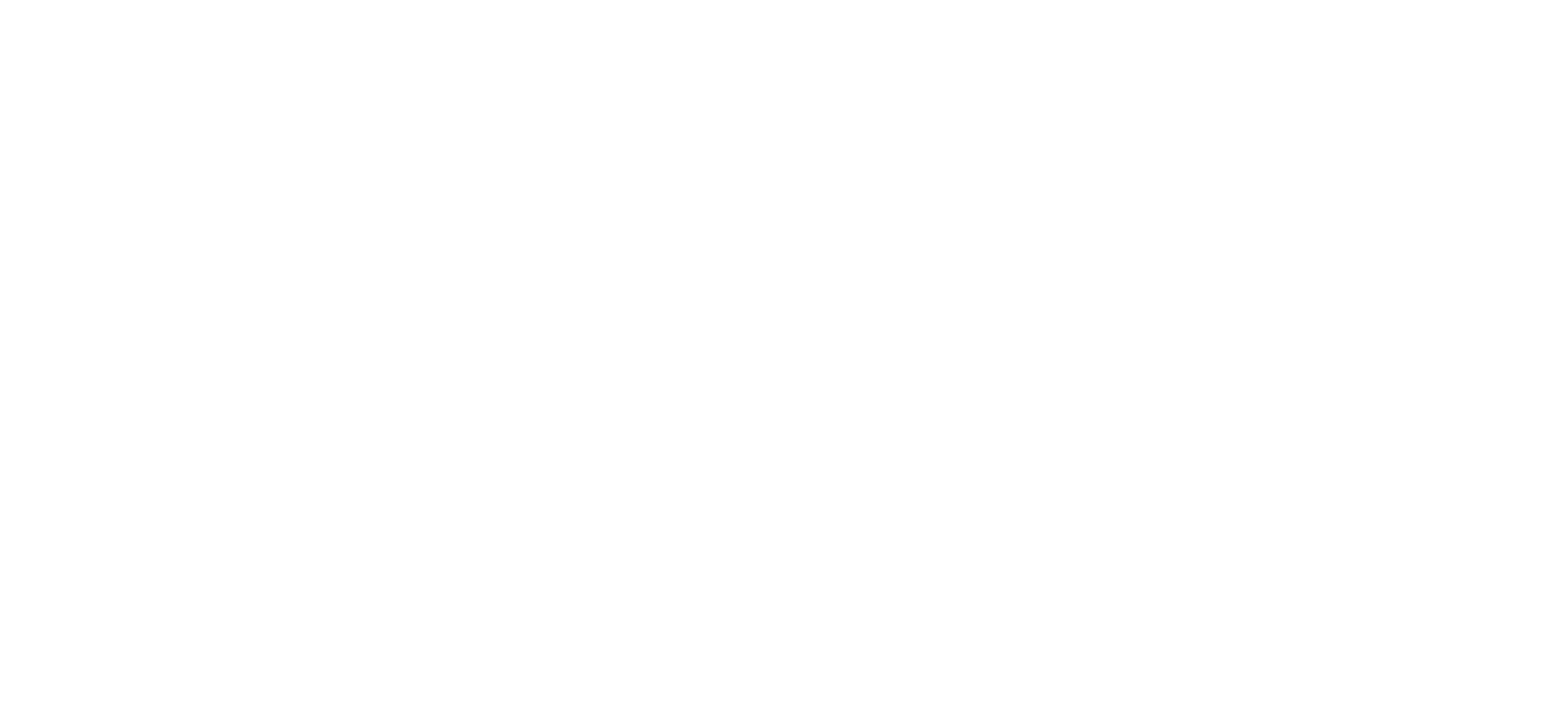
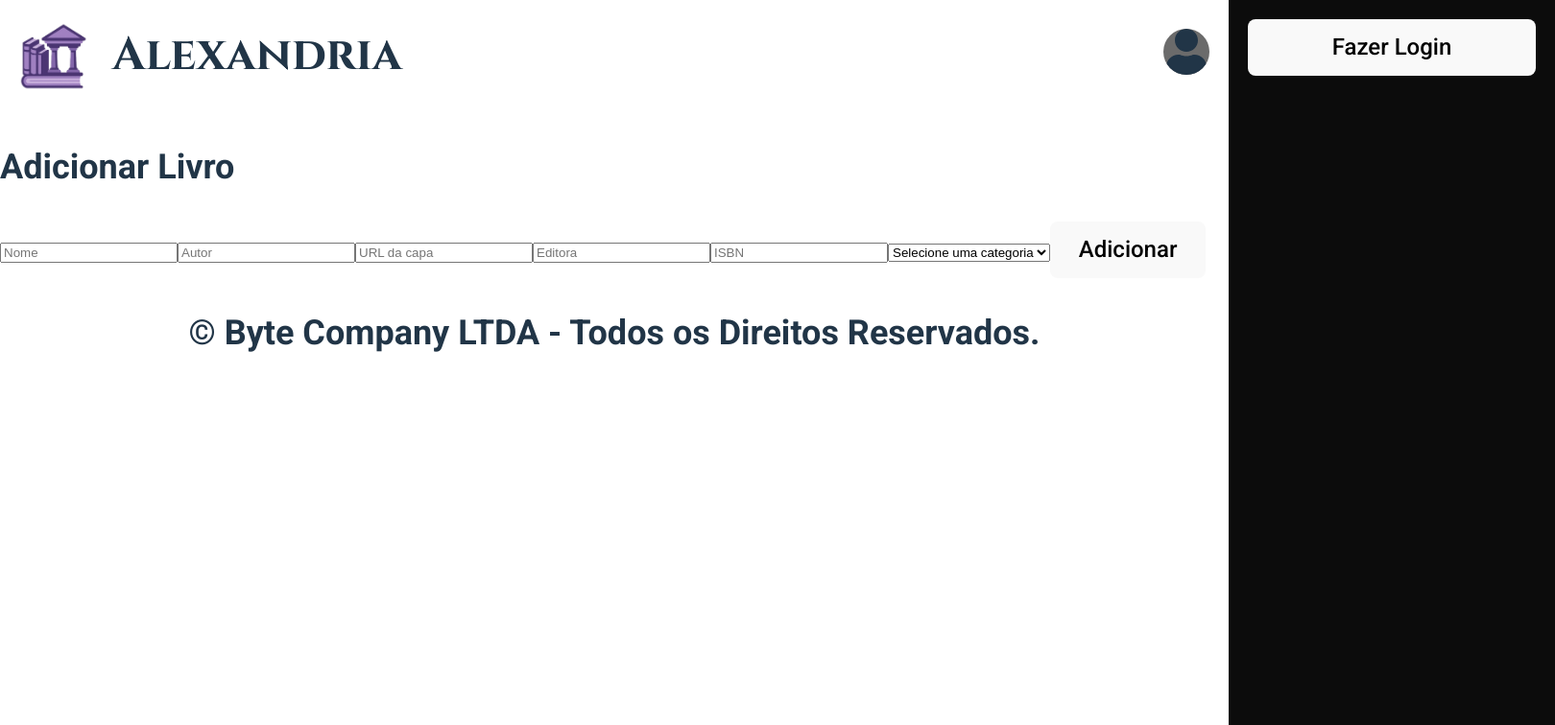
Before and after one commit to Ivozeraa/Biblioteca-teste01, a React (Vite) app: page /addLivro in a window 1280 px wide. Before the commit this address had no page. Shown: the top 756 px of the page at 96% size, 1620 px wide, since content can reach past the window. Built offline with nearby package versions, Linux system fonts and the light colour scheme.

Commit message:
buscarlivros

```diff
--- a/src/Routes.jsx
+++ b/src/Routes.jsx
@@ -1,29 +1,30 @@
 import { Routes, Route } from "react-router-dom";
 import { Inicio } from "./pages/Inicio";
 import { Login } from "./pages/Login";
+import { AddLivro } from "./pages/AddLivro";
 import Register from "./pages/Registro";
 import { BuscarLivros } from "./pages/BuscarLivros";
 import { MeusEmprestimos } from "./pages/MeusEmprestimos";
 import { Reservas } from "./pages/Reservas";
-import { Layout } from './Layout'
+import { Layout } from './Layout';
 import { Config } from "./pages/Config";
 
 export default function RoutesApp() {
   return (
     <Routes>
-      {/* Páginas sem layout */}
+      {/* Rotas públicas sem layout */}
       <Route path="/login" element={<Login />} />
       <Route path="/register" element={<Register />} />
 
-      {/* Páginas com layout */}
+      {/* Rotas com layout padrão */}
       <Route path="/" element={<Layout />}>
-        <Route path="/" element={<Inicio />} />
-        <Route path="/Livros" element={<BuscarLivros />} />
-        <Route path="/Emprestimos" element={<MeusEmprestimos />} />
-        <Route path="/Reservas" element={<Reservas />} />
-        <Route path="/Config" element={<Config />} />
+        <Route index element={<Inicio />} />
+        <Route path="addLivro" element={<AddLivro />} />
+        <Route path="livros" element={<BuscarLivros />} />
+        <Route path="emprestimos" element={<MeusEmprestimos />} />
+        <Route path="reservas" element={<Reservas />} />
+        <Route path="config" element={<Config />} />
       </Route>
-
     </Routes>
   );
 }
--- a/src/components/User.jsx
+++ b/src/components/User.jsx
@@ -1,5 +1,5 @@
 import { useState, useEffect, useRef } from "react";
-import { useNavigate } from "react-router-dom";
+import { useNavigate, NavLink } from "react-router-dom";
 import { FaUser } from "react-icons/fa";
 import { supabase } from '../../SupabaseClient';
 import S from "./styles/User.module.css";
@@ -25,7 +25,6 @@ export const IconUser = () => {
     };
   }, []);
 
-  // Pega a sessão inicial
   useEffect(() => {
     const getSession = async () => {
       const { data: { session } } = await supabase.auth.getSession();
@@ -39,7 +38,6 @@ export const IconUser = () => {
     getSession();
   }, []);
 
-  // Escuta mudanças no auth
   useEffect(() => {
     const { data: authListener } = supabase.auth.onAuthStateChange((event, session) => {
       if (event === "SIGNED_IN") {
@@ -48,13 +46,13 @@ export const IconUser = () => {
           setUserPhoto(session.user.user_metadata.foto);
         }
         toast.success("Usuário logado com sucesso!");
-        navigate("/");  // navega só aqui, depois do login
+        navigate("/");
       }
       if (event === "SIGNED_OUT") {
         setIsLoggedIn(false);
         setUserPhoto(null);
         toast.dark("✅ - Você saiu da conta.");
-        navigate("/");  // navega também no logout
+        navigate("/");
       }
     });
 
@@ -88,10 +86,18 @@ export const IconUser = () => {
       <nav className={`${S.userNav} ${menuAberto ? S.userNavAberto : ''}`}>
         <div className={S.login}>
           {isLoggedIn ? (
-
-            <button style={{ color: 'red' }} onClick={handleLogout}>
-              Sair
-            </button>
+            <>
+              <NavLink
+                to="/AddLivro"
+                end
+                className={({ isActive }) => (isActive ? 'link ativo' : 'link')}
+              >
+                Adicionar Livro
+              </NavLink>
+              <button style={{ color: 'red' }} onClick={handleLogout}>
+                Sair
+              </button>
+            </>
           ) : (
             <button onClick={handleLoginClick} className="btn-login">
               Fazer Login
--- a/src/components/styles/User.module.css
+++ b/src/components/styles/User.module.css
@@ -56,3 +56,10 @@
 .userNav a:hover::after {
   width: 100%;
 }
+
+.login{
+  display: flex;
+  align-items: left;
+  flex-direction: column;
+  gap: 20px;
+}
--- /dev/null
+++ b/src/context/LivrosContext.jsx
@@ -0,0 +1,27 @@
+import { createContext, useState, useContext, useMemo } from 'react';
+
+const LivrosContext = createContext();
+
+export const LivrosProvider = ({ children }) => {
+  const [livros, setLivros] = useState([]);
+
+  const adicionarLivro = (livro) => {
+    setLivros((prevLivros) => [...prevLivros, livro]);
+  };
+
+  const value = useMemo(() => ({ livros, adicionarLivro }), [livros]);
+
+  return (
+    <LivrosContext.Provider value={value}>
+      {children}
+    </LivrosContext.Provider>
+  );
+};
+
+export const useLivros = () => {
+  const context = useContext(LivrosContext);
+  if (!context) {
+    throw new Error('useLivros deve ser usado dentro de um LivrosProvider');
+  }
+  return context;
+};
--- a/src/main.jsx
+++ b/src/main.jsx
@@ -2,9 +2,12 @@ import React from 'react';
 import ReactDOM from 'react-dom/client';
 import App from './App';
 import './global.css'
+import { LivrosProvider } from './context/LivrosContext';
 
 ReactDOM.createRoot(document.getElementById('root')).render(
   <React.StrictMode>
-    <App />
+    <LivrosProvider>
+      <App />
+    </LivrosProvider>
   </React.StrictMode>
 );
--- /dev/null
+++ b/src/pages/AddLivro.jsx
@@ -0,0 +1,93 @@
+import { useState } from 'react';
+import { useNavigate } from 'react-router-dom';
+import { useLivros } from '../context/LivrosContext';
+
+export const AddLivro = () => {
+  const { adicionarLivro } = useLivros();
+  const navigate = useNavigate();
+
+  const [dados, setDados] = useState({
+    nome: '',
+    autor: '',
+    capa: '',
+    editora: '',
+    isbn: '',
+    categoria: '',
+  });
+
+  const handleChange = ({ target: { name, value } }) => {
+    setDados((prev) => ({ ...prev, [name]: value }));
+  };
+
+  const handleSubmit = (e) => {
+    e.preventDefault();
+    adicionarLivro(dados);
+    navigate('/livros');
+  };
+
+  return (
+    <form onSubmit={handleSubmit}>
+      <h2>Adicionar Livro</h2>
+
+      <input
+        type="text"
+        name="nome"
+        placeholder="Nome"
+        value={dados.nome}
+        onChange={handleChange}
+        required
+      />
+      <input
+        type="text"
+        name="autor"
+        placeholder="Autor"
+        value={dados.autor}
+        onChange={handleChange}
+        required
+      />
+      <input
+        type="url"
+        name="capa"
+        placeholder="URL da capa"
+        value={dados.capa}
+        onChange={handleChange}
+        required
+      />
+      <input
+        type="text"
+        name="editora"
+        placeholder="Editora"
+        value={dados.editora}
+        onChange={handleChange}
+        required
+      />
+      <input
+        type="text"
+        name="isbn"
+        placeholder="ISBN"
+        value={dados.isbn}
+        onChange={handleChange}
+        required
+      />
+
+      <select
+        name="categoria"
+        value={dados.categoria}
+        onChange={handleChange}
+        required
+      >
+        <option value="">Selecione uma categoria</option>
+        <option value="fantasia">Fantasia</option>
+        <option value="romance">Romance</option>
+        <option value="terror">Terror</option>
+        <option value="aventura">Aventura</option>
+        <option value="ficcao-cientifica">Ficção Científica</option>
+        <option value="drama">Drama</option>
+        <option value="suspense">Suspense</option>
+        <option value="historico">Histórico</option>
+      </select>
+
+      <button type="submit">Adicionar</button>
+    </form>
+  );
+};
--- a/src/pages/BuscarLivros.jsx
+++ b/src/pages/BuscarLivros.jsx
@@ -1,13 +1,42 @@
+import { useState, useEffect } from 'react'
+import { useLivros } from '../context/LivrosContext'
 import S from './styles/BuscarLivros.module.css'
+import { Livro } from '../components/Livro'  // importe o componente Livro
 
 export const BuscarLivros = () => {
+  const { livros } = useLivros()
+  const [busca, setBusca] = useState('')
+  const [categoria, setCategoria] = useState('')
+  const [livrosFiltrados, setLivrosFiltrados] = useState([])
+
+  useEffect(() => {
+    const filtrados = livros.filter((livro) => {
+      const nomeAutor = (livro.nome + ' ' + livro.autor).toLowerCase()
+      const buscaVal = busca.toLowerCase()
+      const categoriaVal = categoria.toLowerCase()
+
+      const correspondeBusca = nomeAutor.includes(buscaVal)
+      const correspondeCategoria = categoriaVal ? livro.categoria.toLowerCase() === categoriaVal : true
+
+      return correspondeBusca && correspondeCategoria
+    })
+    setLivrosFiltrados(filtrados)
+  }, [livros, busca, categoria])
+
+  const handleBuscaChange = (e) => setBusca(e.target.value)
+  const handleCategoriaChange = (e) => setCategoria(e.target.value)
+
   return (
     <div className={S.buscarLivros}>
       <div className={S.search}>
-        <input type="search" placeholder="Buscar livro" />
-
+        <input
+          type="search"
+          placeholder="Buscar livro"
+          value={busca}
+          onChange={handleBuscaChange}
+        />
         <div className={S.filtro}>
-          <select>
+          <select value={categoria} onChange={handleCategoriaChange}>
             <option value="">Todas as categorias</option>
             <option value="fantasia">Fantasia</option>
             <option value="romance">Romance</option>
@@ -20,6 +49,23 @@ export const BuscarLivros = () => {
           </select>
         </div>
       </div>
+
+      <div className={S.listaLivros}>
+        {livrosFiltrados.length === 0 ? (
+          <p>Nenhum livro encontrado.</p>
+        ) : (
+          livrosFiltrados.map((livro, index) => (
+            <Livro
+              key={index}
+              nome={livro.nome}
+              autor={livro.autor}
+              capa={livro.capa}
+              editora={livro.editora}
+              isbn={livro.isbn}
+            />
+          ))
+        )}
+      </div>
     </div>
   )
 }
--- a/src/pages/styles/BuscarLivros.module.css
+++ b/src/pages/styles/BuscarLivros.module.css
@@ -21,3 +21,10 @@
   border: 1px solid #7e4286;
   font-size: 1rem;
 }
+
+.listaLivros{
+  display: flex;
+  gap: 50px;
+  padding: 2rem 7rem ;
+  flex-wrap: wrap;
+}
```
